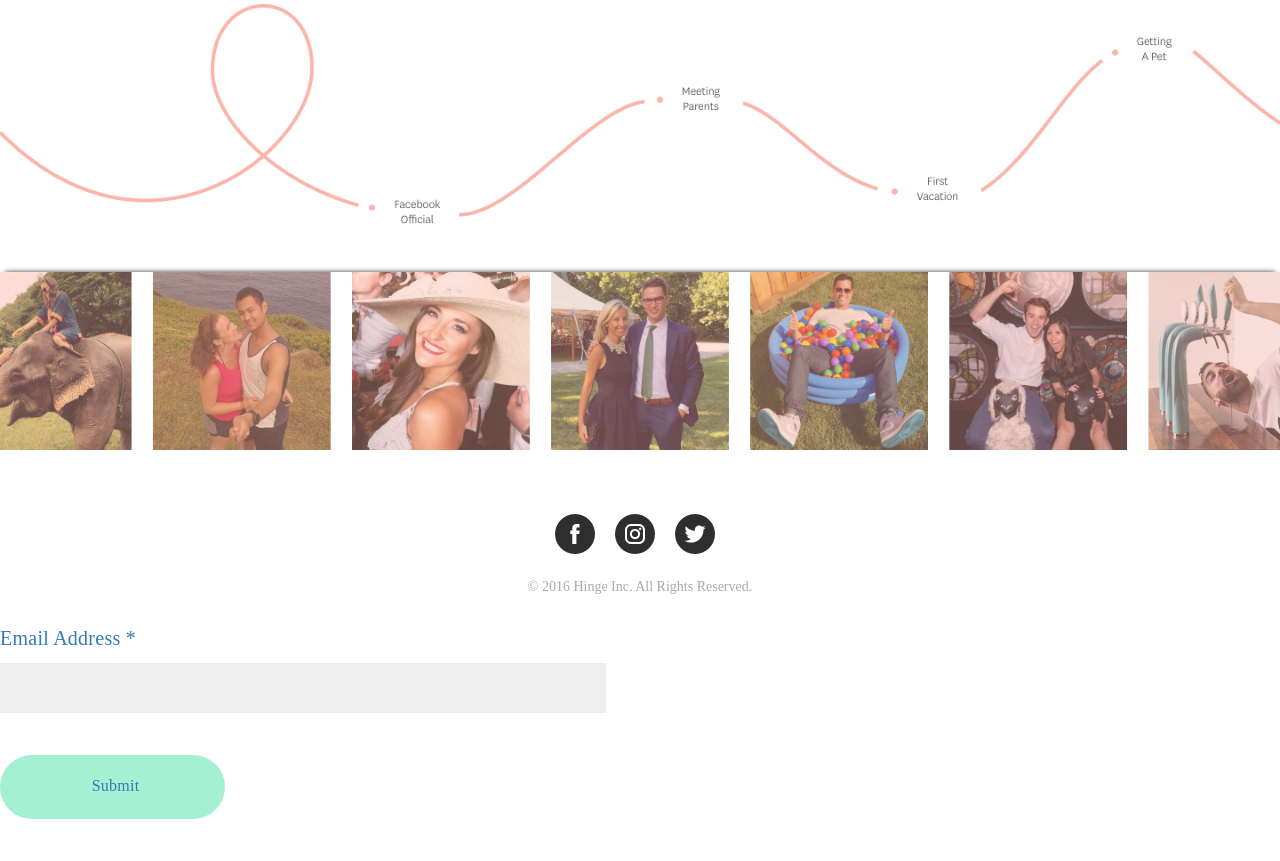
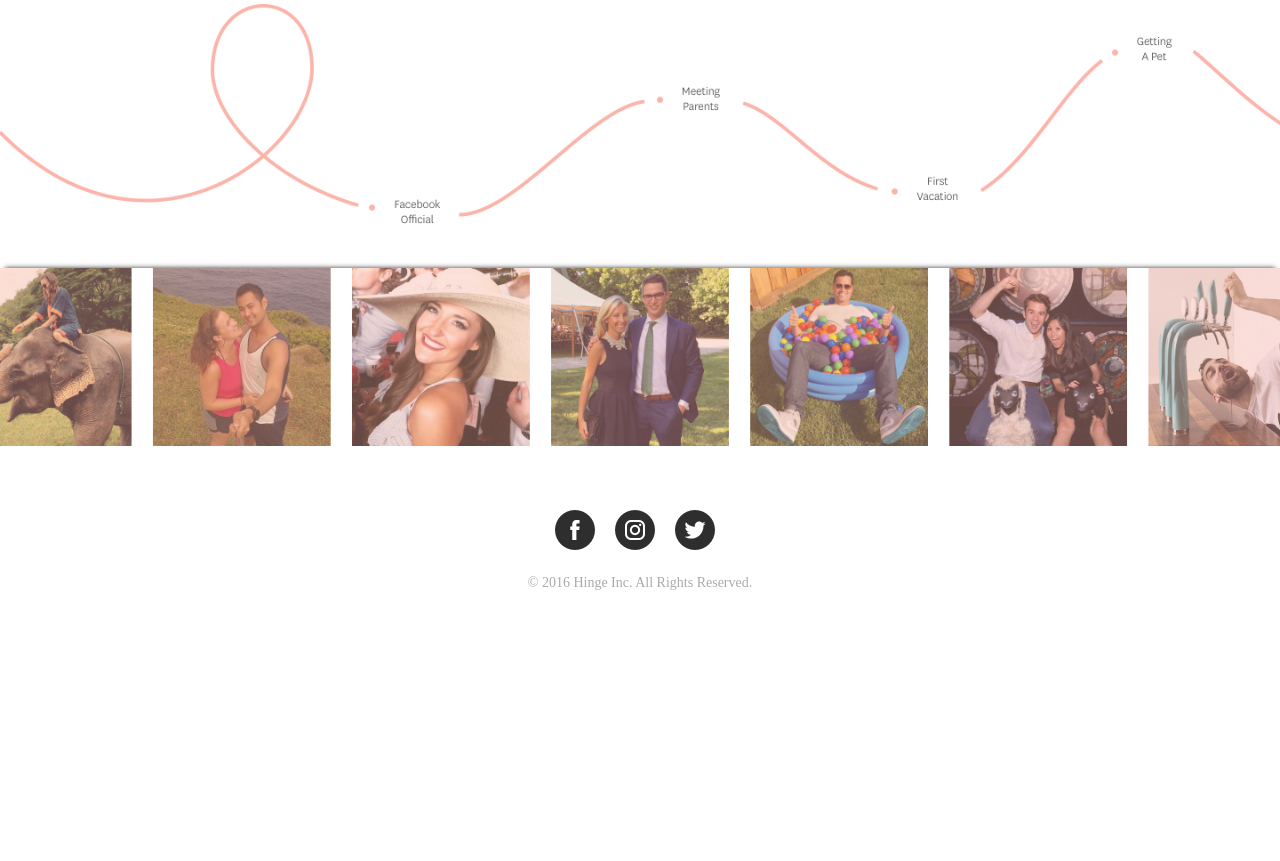
Before and after one commit to bobbysaban/hinge-relate, a PHP site: page / in a window 1280 px wide. Shown: the part 415-1276 px from the top of the page. After the commit the page ends 1005 px from the top, so only its background shows below. Run offline with PHP 8.4, Linux system fonts and the light colour scheme; some libraries are stand-ins or nearby versions; some web fonts are replaced.

Commit message:
Add existing file

```diff
--- a/index.php
+++ b/index.php
@@ -76,7 +76,7 @@
 
 </div>
 
-<div class="relate-blog-form">
+<!-- <div class="relate-blog-form">
 
   <script type="text/javascript">var submitted=false;</script>
   <iframe name="hidden_iframe" id="hidden_iframe"
@@ -126,4 +126,4 @@
   			</ol>
   		</form>
 
-    </div>
+    </div> -->
```
